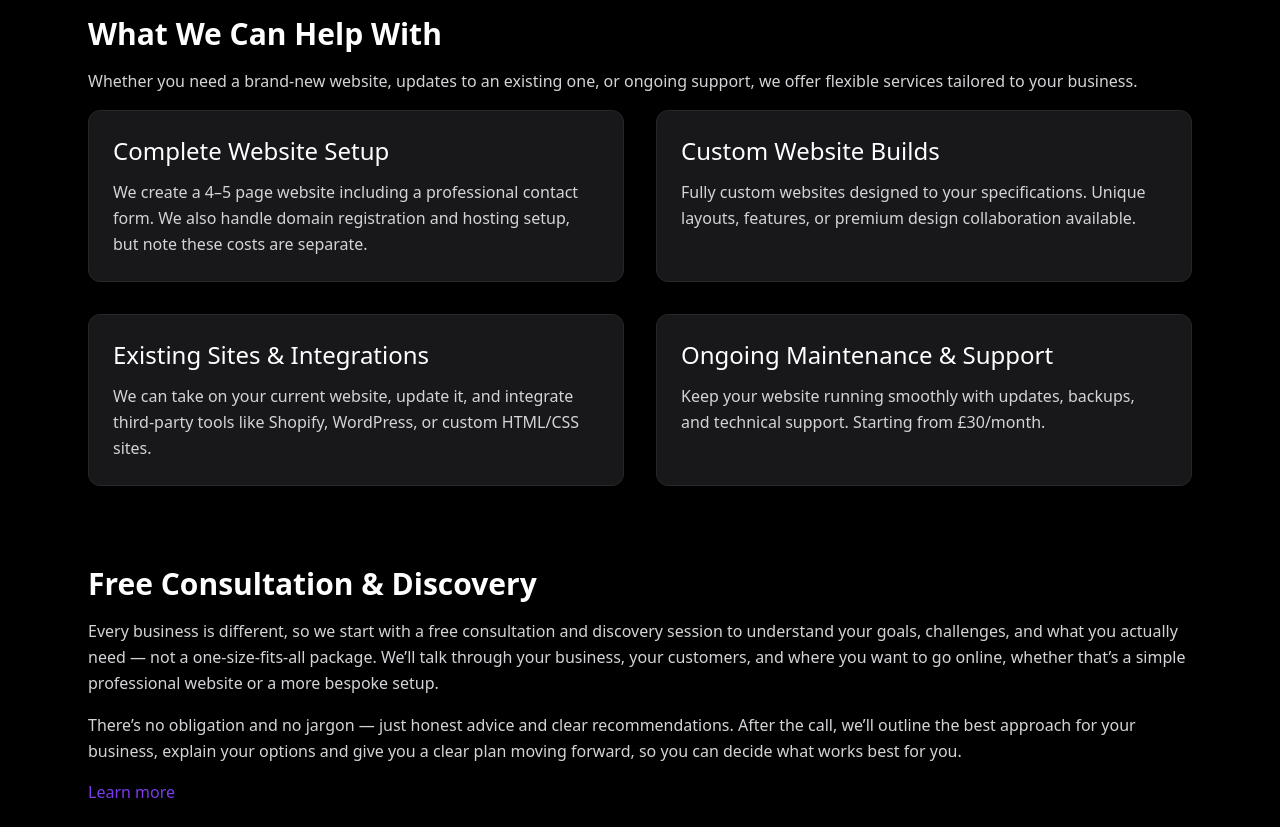
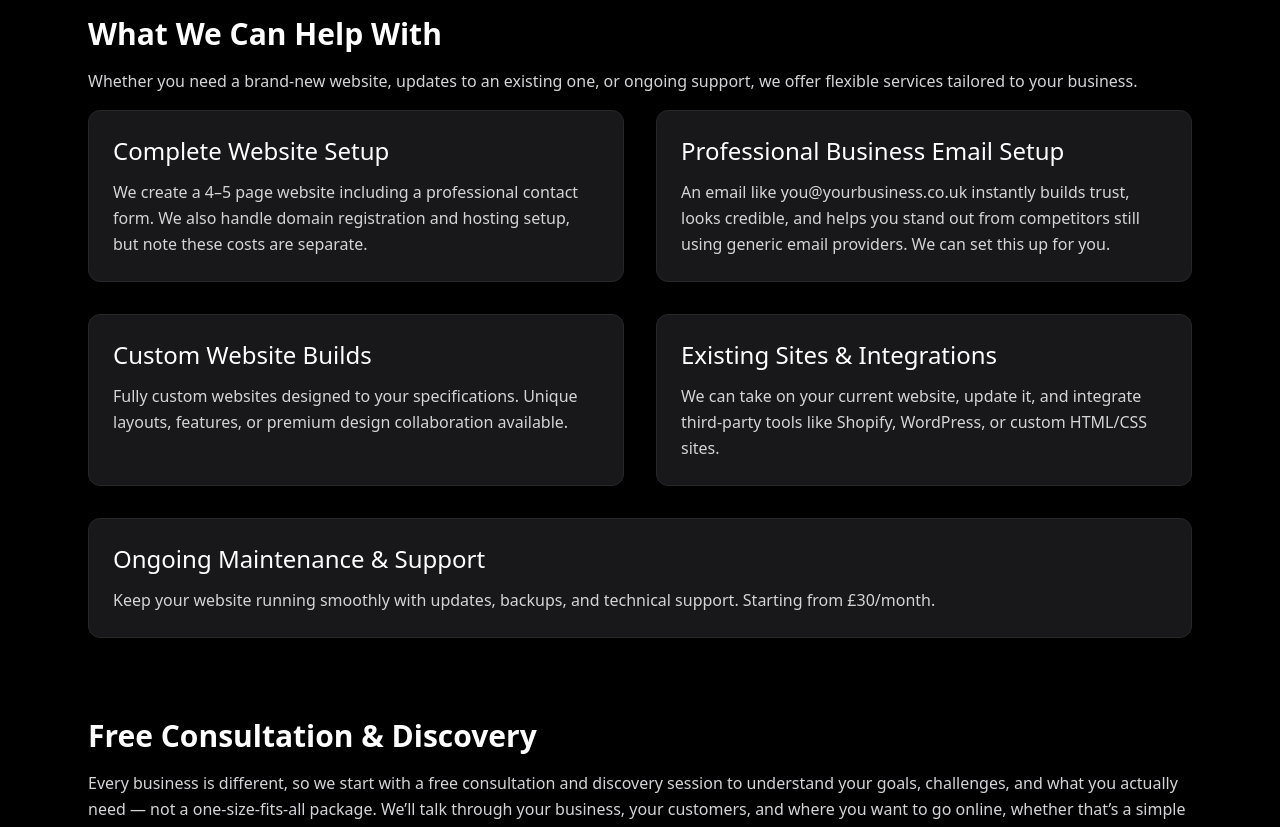
Before and after one commit to coreychamberlain/cozzmo-studios, a Next.js app: page / in a window 1280 px wide. Shown: the part 720-1547 px from the top of the page. Built offline with nearby package versions, Linux system fonts and the light colour scheme.

Commit message:
update me image and home services

```diff
--- a/app/about/page.tsx
+++ b/app/about/page.tsx
@@ -12,7 +12,7 @@ export default function AboutPage() {
         title="About Cozzmo Studios"
         intro="Hi, I’m Corey — the developer behind Cozzmo Studios. I’ve been a developer for 13 years and currently work as a senior developer. We can help businesses of any size get online quickly and professionally, from brand-new websites to improving existing ones."
         extra="We pride ourselves on being friendly, approachable, and always striving to produce the best work possible. We lead projects for clients generating multi-million-pound revenues."
-        imageSrc="/img/me.jpg"
+        imageSrc="/img/corey-dev.jpg"
       />
 
       {/* Main content */}
@@ -34,7 +34,7 @@ export default function AboutPage() {
         <FadeInUp className="space-y-4">
           <H2>How We Work</H2>
           <P>
-            We're based in <strong>Derby, England</strong>, and are always happy
+            We&apos;re based in <strong>Derby, England</strong>, and are always happy
             to meet clients face-to-face where possible. Building a real working
             relationship is important to us, especially for long-term projects.
           </P>
--- a/components/Hero.tsx
+++ b/components/Hero.tsx
@@ -27,10 +27,10 @@ export default function Hero({ title, intro, extra, imageSrc, className = "" }:
         {/* Optional Image */}
         {imageSrc && (
           <FadeInUp
-            className="flex-shrink-0 w-48 h-48 md:w-64 md:h-64 relative rounded-xl overflow-hidden"
+            className="flex-shrink-0 w-64 h-auto md:w-64 relative rounded-xl overflow-hidden"
             delay={0.2}
           >
-            <Image src={imageSrc} alt={title} fill className="object-cover rounded-xl" priority />
+            <Image src={imageSrc} alt={title} width={150} height={150} className="w-full rounded-xl" priority quality={100} />
           </FadeInUp>
         )}
       </div>
--- a/components/home/ClientServices.tsx
+++ b/components/home/ClientServices.tsx
@@ -12,6 +12,12 @@ const services = [
     intro:
       "We create a 4–5 page website including a professional contact form. We also handle domain registration and hosting setup, but note these costs are separate.",
     slug: "complete-setup",
+  },
+  {
+    title: "Professional Business Email Setup",
+    intro:
+      "An email like you@yourbusiness.co.uk instantly builds trust, looks credible, and helps you stand out from competitors still using generic email providers. We can set this up for you.",
+    slug: "email-setup",
   },
   {
     title: "Custom Website Builds",
@@ -58,7 +64,7 @@ export default function ClientServices() {
                   whileInView={{ opacity: 1, y: 0 }}
                   viewport={{ once: true, amount: 0.3 }}
                   transition={{ duration: 0.6, delay: i * 0.2 }}
-                  className="p-6 border border-zinc-800 rounded-xl bg-zinc-900 hover:bg-zinc-800 hover:scale-105 hover:border-primary transition-transform transition-colors shadow-lg"
+                  className="p-6 border border-zinc-800 rounded-xl bg-zinc-900 hover:bg-zinc-800 hover:scale-105 hover:border-primary transition-transform transition-colors shadow-lg md:last:col-span-2"
                 >
                   <Link href={`/services#${service.slug}`} scroll={false}>
                     <H3>{service.title}</H3>
```
Also changed, not shown: public/img/corey-dev.jpg (added).
